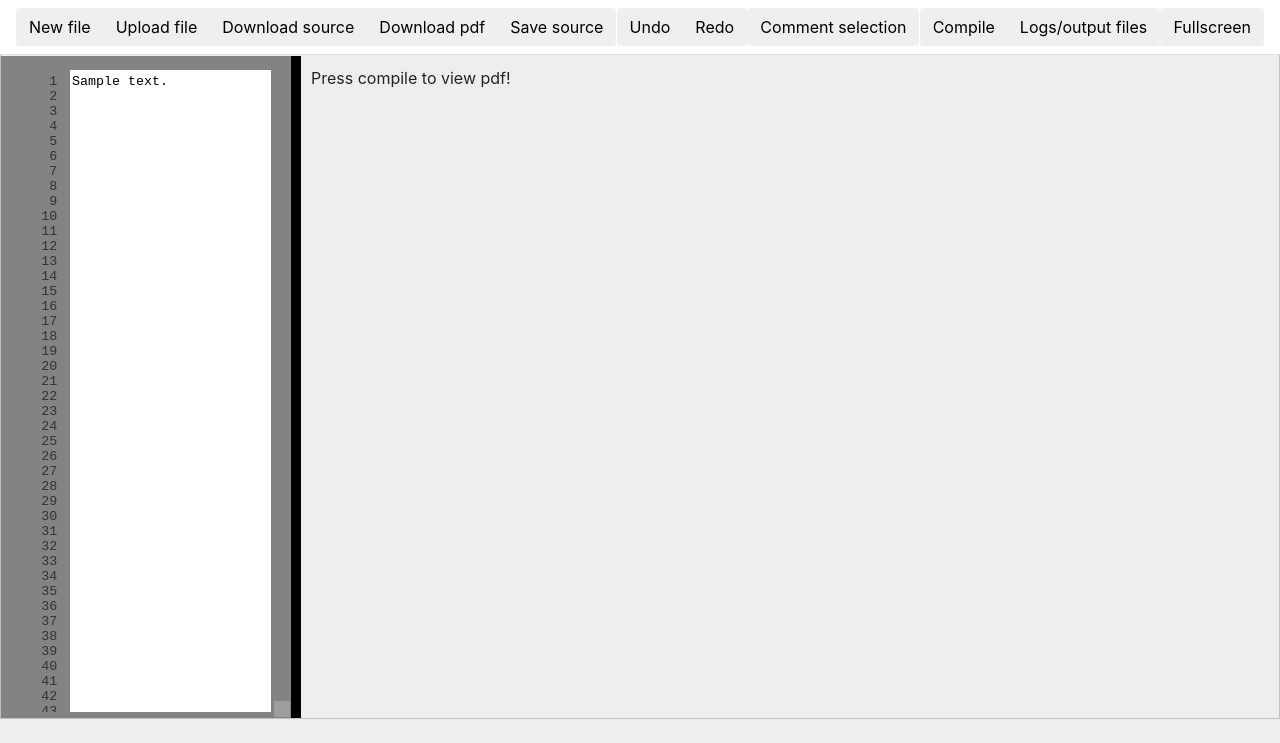
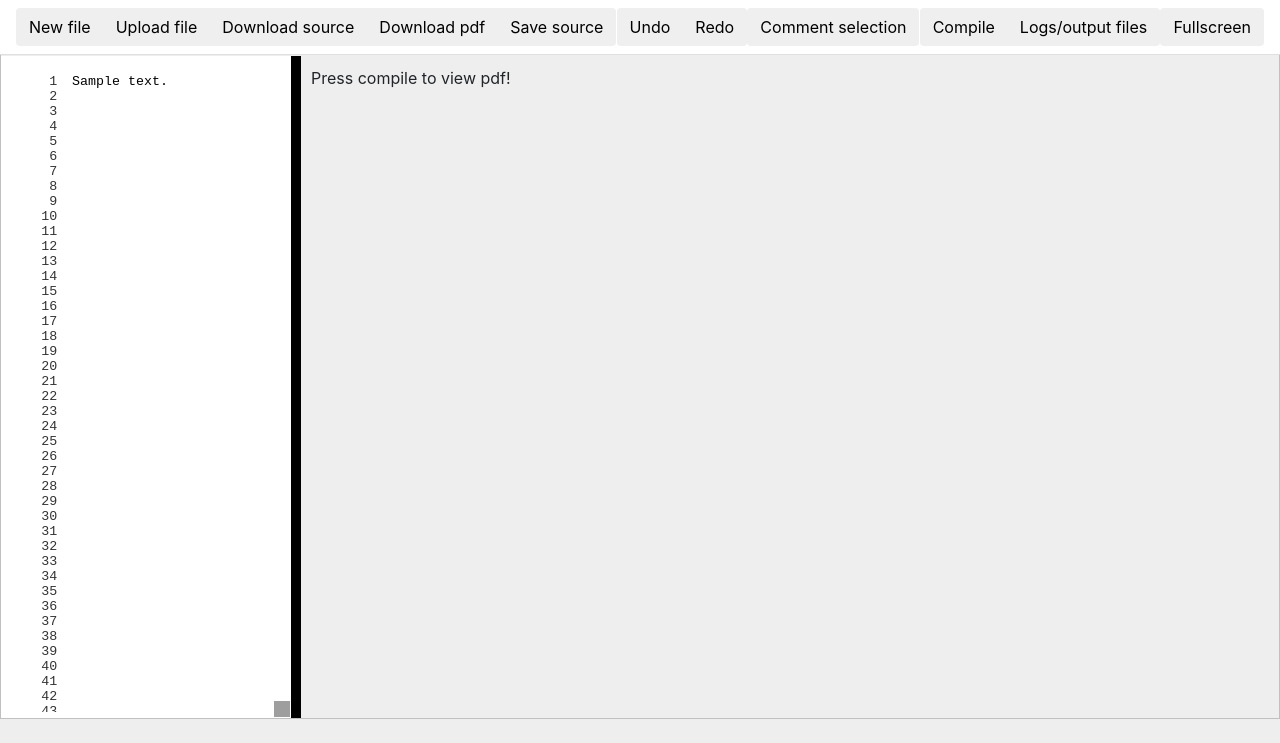
Before and after one commit to cg14823/cooplatex, a Django app: template cooplatex/editor/templates/editor/editorpage.html in a window 1280 px wide. Shown: the part 57-800 px from the top of the page. Run offline with Django 3.2, Linux system fonts and the light colour scheme; the template is opened without the code that fills it: most values are stand-ins (such as "Sample title", 1, 10 or a date in 2020); some libraries are stand-ins or nearby versions; grey boxes are pictures that could not be loaded.

Commit message:
Editor background (#40)
* style fix vile colour

* background to white and no selectable outline

```diff
--- a/cooplatex/static/css/jquery-linedtextarea.css
+++ b/cooplatex/static/css/jquery-linedtextarea.css
@@ -21,7 +21,7 @@
  */
 
 .linedwrap {
-	border: 1px solid #838383;
+	border: 1px solid #ffffff;
 	padding: 3px;
 	width: 100% !important;
 }
@@ -49,7 +50,7 @@
 	width: 50px;
 	float: left;
 	overflow: hidden;
-	border-right: 1px solid #838383;
+	border-right: 1px solid #ffffff;
 	margin-right: 5px;
 }
 
--- a/cooplatex/static/css/style.css
+++ b/cooplatex/static/css/style.css
@@ -68,7 +68,7 @@ body {
     min-height: 200px;
     min-width: 150px;
     white-space: nowrap;
-    background: #838383;
+    background: #ffffff;
     color: white;
     border-right-style: solid;
     border-right-color: #000000;
```
Also changed, not shown: other parts of cooplatex/static/css/jquery-linedtextarea.css (+1 -0 lines).
